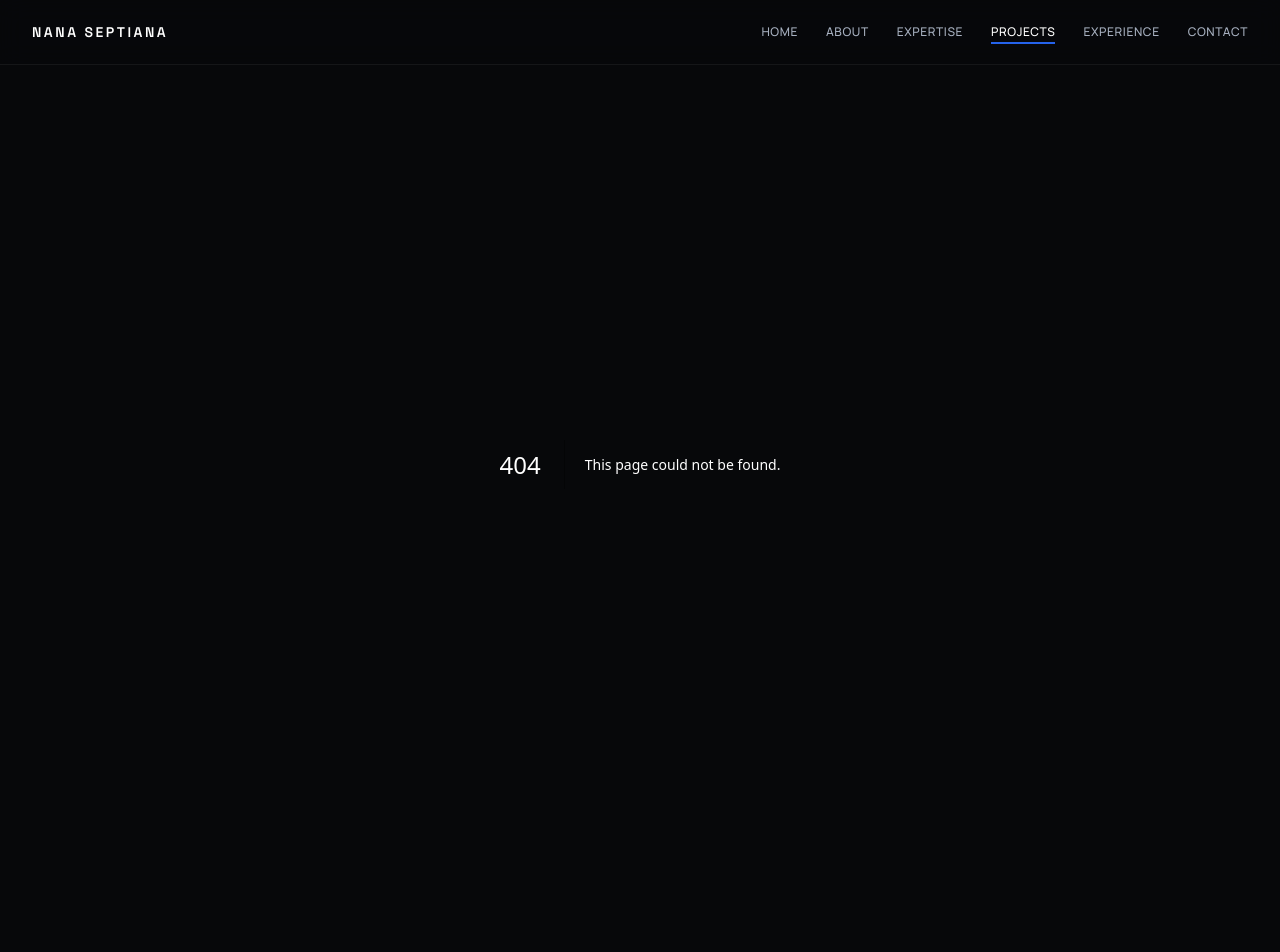
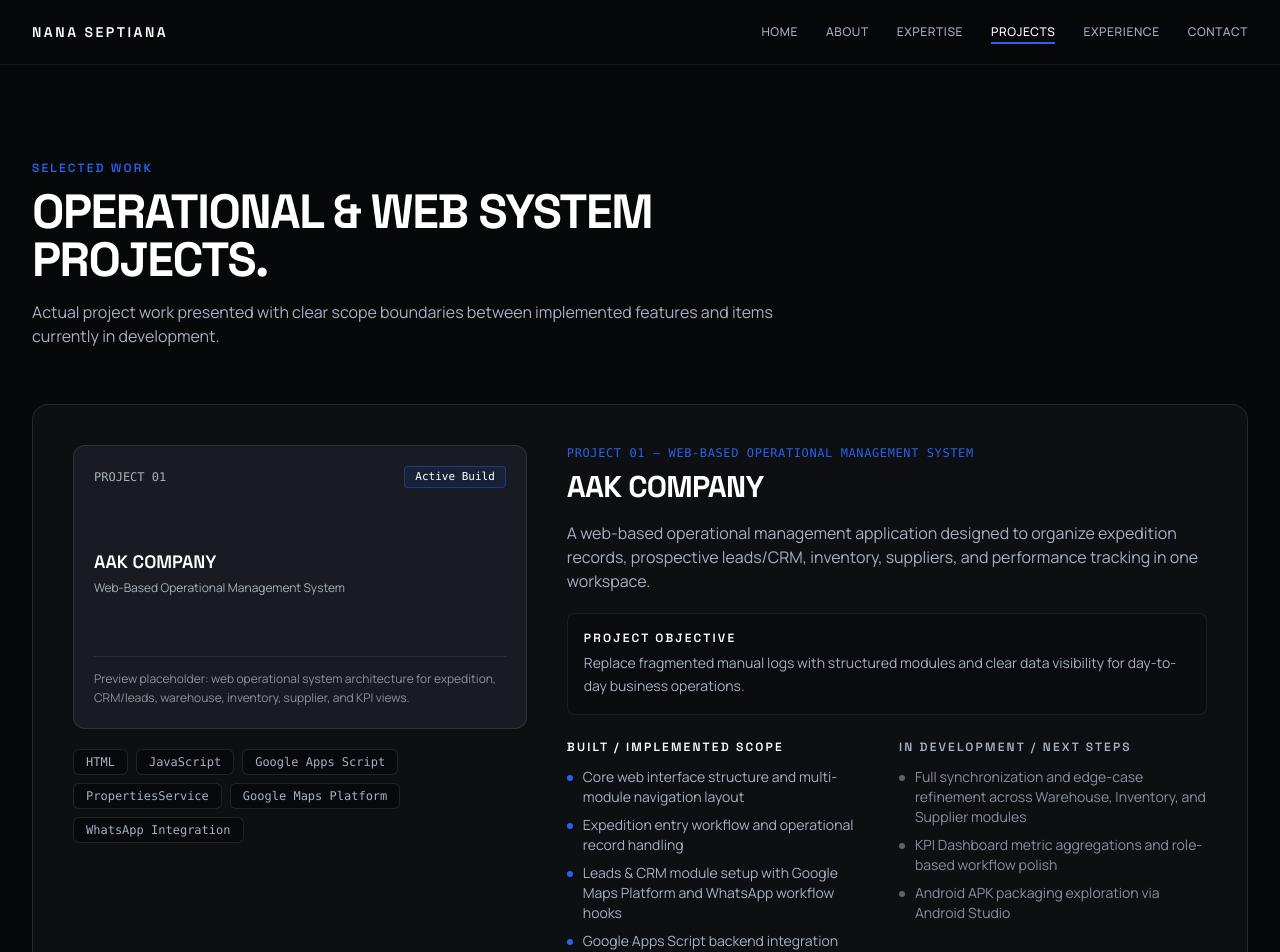
Before and after one commit to nanaseptiana1991-png/nana-septiana-portfolio, a Next.js app: page /projects in a window 1280 px wide. Before the commit this address had no page. Shown: the top 952 px of the page. Before the commit the page ends 864 px from the top, so only its background shows below. Built offline with nearby package versions, Linux system fonts and the light colour scheme.

Commit message:
Create page.tsx

```diff
--- /dev/null
+++ b/src/app/projects/page.tsx
@@ -0,0 +1,182 @@
+"use client";
+
+import { useEffect, useRef } from "react";
+import gsap from "gsap";
+import { ScrollTrigger } from "gsap/ScrollTrigger";
+import { ArrowUpRight } from "lucide-react";
+import { PROJECTS_DATA } from "@/data/portfolioData";
+
+gsap.registerPlugin(ScrollTrigger);
+
+export default function ProjectsPage() {
+  const containerRef = useRef<HTMLDivElement>(null);
+
+  useEffect(() => {
+    const prefersReducedMotion = window.matchMedia(
+      "(prefers-reduced-motion: reduce)"
+    ).matches;
+
+    if (prefersReducedMotion || !containerRef.current) return;
+
+    const ctx = gsap.context(() => {
+      gsap.from(".projects-heading", {
+        y: 22,
+        opacity: 0,
+        duration: 0.7,
+        stagger: 0.1,
+        ease: "power3.out",
+        clearProps: "transform",
+      });
+
+      gsap.utils.toArray<HTMLElement>(".project-showcase").forEach((card, index) => {
+        gsap.from(card, {
+          y: index % 2 === 0 ? 32 : 44,
+          opacity: 0,
+          duration: 0.8,
+          ease: "power3.out",
+          clearProps: "transform",
+          scrollTrigger: {
+            trigger: card,
+            start: "top 84%",
+            once: true,
+          },
+        });
+      });
+    }, containerRef);
+
+    return () => ctx.revert();
+  }, []);
+
+  return (
+    <div ref={containerRef} className="relative min-h-screen w-full py-16 sm:py-24">
+      <div className="mx-auto max-w-7xl px-5 sm:px-8">
+        <div className="max-w-3xl">
+          <p className="projects-heading font-display text-xs font-semibold tracking-wideLabel text-electric-blue uppercase">
+            Selected Work
+          </p>
+          <h1 className="projects-heading mt-3 font-display text-3xl font-bold leading-tight tracking-editorial text-white sm:text-5xl">
+            OPERATIONAL & WEB SYSTEM PROJECTS.
+          </h1>
+          <p className="projects-heading mt-4 text-sm leading-relaxed text-silver sm:text-base">
+            Actual project work presented with clear scope boundaries between
+            implemented features and items currently in development.
+          </p>
+        </div>
+
+        <div className="mt-14 space-y-14">
+          {PROJECTS_DATA.map((project) => (
+            <article
+              key={project.id}
+              className="project-showcase rounded-2xl border border-white/10 bg-charcoal/90 p-6 backdrop-blur-sm transition-colors hover:border-white/20 sm:p-8 lg:p-10"
+            >
+              <div className="grid grid-cols-1 gap-8 lg:grid-cols-12 lg:items-start">
+                <div className="lg:col-span-5">
+                  <div className="flex aspect-[16/10] w-full flex-col justify-between rounded-xl border border-white/10 bg-graphite p-5">
+                    <div className="flex items-center justify-between text-xs font-mono text-silver">
+                      <span>{project.code}</span>
+                      <span className="rounded border border-electric-blue/40 bg-electric-blue/10 px-2.5 py-0.5 text-[11px] font-medium text-white">
+                        {project.statusLabel}
+                      </span>
+                    </div>
+
+                    <div className="my-auto py-4">
+                      <p className="font-display text-lg font-semibold text-white">
+                        {project.title}
+                      </p>
+                      <p className="mt-1 text-xs text-silver">
+                        {project.category}
+                      </p>
+                    </div>
+
+                    <p className="border-t border-white/[0.08] pt-3 text-xs leading-relaxed text-silver/80">
+                      {project.previewNote}
+                    </p>
+                  </div>
+
+                  <div className="mt-5 flex flex-wrap gap-2">
+                    {project.techStack.map((tech) => (
+                      <span
+                        key={tech}
+                        className="rounded-md border border-white/10 bg-obsidian/70 px-3 py-1 font-mono text-xs text-silver"
+                      >
+                        {tech}
+                      </span>
+                    ))}
+                  </div>
+                </div>
+
+                <div className="lg:col-span-7 lg:pl-2">
+                  <div className="flex flex-wrap items-start justify-between gap-4">
+                    <div>
+                      <p className="font-mono text-xs tracking-wider text-electric-blue uppercase">
+                        {project.code} — {project.category}
+                      </p>
+                      <h2 className="mt-2 font-display text-2xl font-bold tracking-tight text-white sm:text-3xl">
+                        {project.title}
+                      </h2>
+                    </div>
+
+                    {project.projectUrl && (
+                      <a
+                        href={project.projectUrl}
+                        target="_blank"
+                        rel="noopener noreferrer"
+                        className="inline-flex items-center gap-1.5 rounded-full border border-white/20 px-4 py-2 text-xs font-semibold text-white transition-colors hover:border-electric-blue hover:bg-electric-blue/15"
+                      >
+                        <span>View Project</span>
+                        <ArrowUpRight className="h-3.5 w-3.5" />
+                      </a>
+                    )}
+                  </div>
+
+                  <p className="mt-4 text-sm leading-relaxed text-silver sm:text-base">
+                    {project.summary}
+                  </p>
+
+                  <div className="mt-5 rounded-lg border border-white/[0.07] bg-obsidian/50 p-4">
+                    <h3 className="font-display text-xs font-semibold tracking-wideLabel text-white uppercase">
+                      Project Objective
+                    </h3>
+                    <p className="mt-1.5 text-sm leading-relaxed text-silver">
+                      {project.objective}
+                    </p>
+                  </div>
+
+                  <div className="mt-6 grid grid-cols-1 gap-6 sm:grid-cols-2">
+                    <div>
+                      <h3 className="font-display text-xs font-semibold tracking-wideLabel text-white uppercase">
+                        Built / Implemented Scope
+                      </h3>
+                      <ul className="mt-3 space-y-2 text-sm text-silver">
+                        {project.implementedFeatures.map((feat) => (
+                          <li key={feat} className="flex items-start gap-2.5">
+                            <span className="mt-2 h-1.5 w-1.5 shrink-0 rounded-full bg-electric-blue" />
+                            <span>{feat}</span>
+                          </li>
+                        ))}
+                      </ul>
+                    </div>
+
+                    <div>
+                      <h3 className="font-display text-xs font-semibold tracking-wideLabel text-silver uppercase">
+                        In Development / Next Steps
+                      </h3>
+                      <ul className="mt-3 space-y-2 text-sm text-silver/80">
+                        {project.inProgressFeatures.map((item) => (
+                          <li key={item} className="flex items-start gap-2.5">
+                            <span className="mt-2 h-1.5 w-1.5 shrink-0 rounded-full bg-white/35" />
+                            <span>{item}</span>
+                          </li>
+                        ))}
+                      </ul>
+                    </div>
+                  </div>
+                </div>
+              </div>
+            </article>
+          ))}
+        </div>
+      </div>
+    </div>
+  );
+}
```
